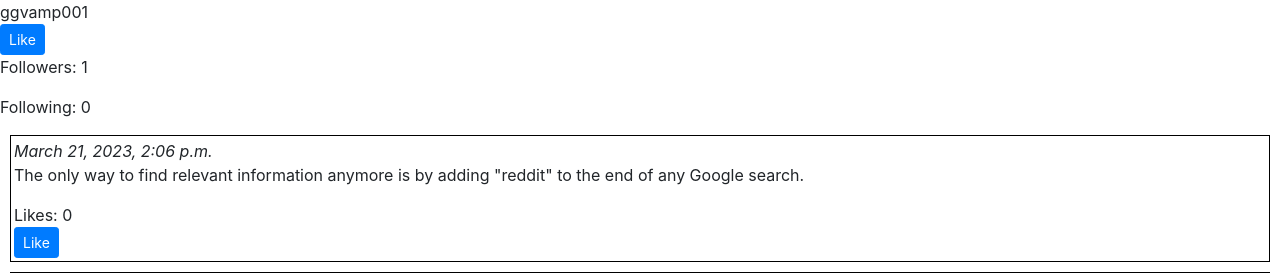
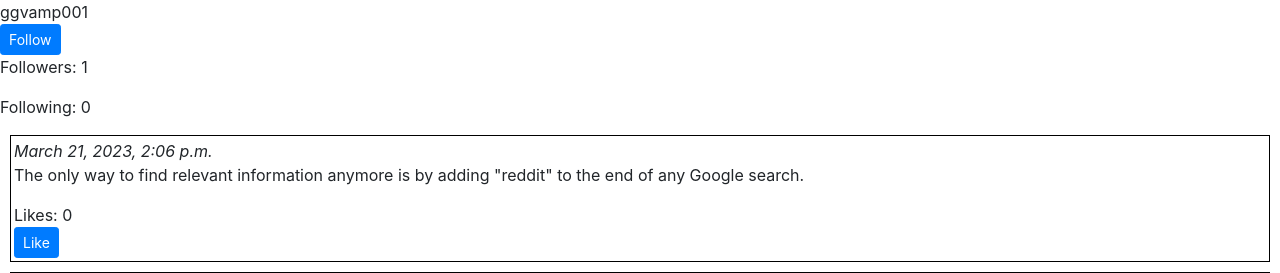
Before and after one commit to suryaanshrai/network, a Django app: a page that uses network/templates/network/userpage.html in a window 1280 px wide. Shown: the part 56-329 px from the top of the page. Run offline with Django 3.2, Linux system fonts and the light colour scheme; a user stored in the database is signed in; data comes from the database, SQL or seed files in the repository; some libraries are stand-ins or nearby versions.

Commit message:
Tue, Mar 21, 2023, 8:02 PM +05:30

```diff
--- a/network/templates/network/userpage.html
+++ b/network/templates/network/userpage.html
@@ -9,7 +9,7 @@
         {% if user.is_authenticated and user.username != username %}
         <form>
             {% csrf_token %}
-            <button class="btn btn-primary btn-sm" type="submit">Like</button>
+            <button class="btn btn-primary btn-sm" type="submit">Follow</button>
         </form>
         {% endif %}
     </div>
```
